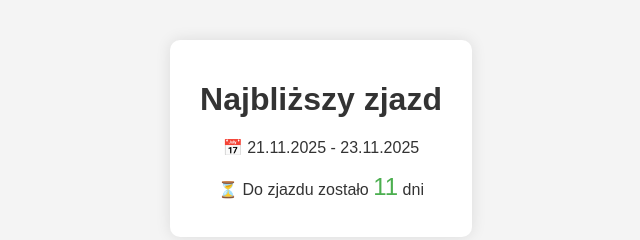
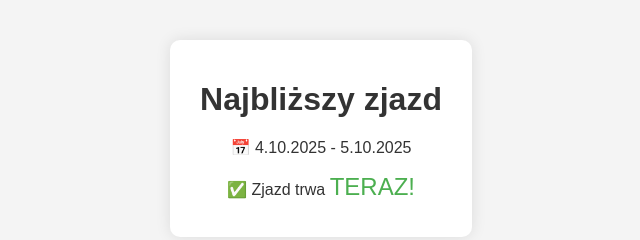
Before and after one commit to bAleksiejczuk/wse_calendar-, a plain HTML site: page index.html in a window 1280 px wide. Shown: the whole page, without its empty margins (319-959 px from the left). Drawn offline with Linux system fonts and the light colour scheme.

Commit message:
polish date

```diff
--- a/index.html
+++ b/index.html
@@ -46,9 +46,12 @@
     const csv = await response.text();
 
     const rows = csv.trim().split("\n").map(r => r.split(","));
-    //   const today = new Date();
-      const today = new Date(2025, 10, 10); // <- TEST: 5 października 2025
-      today.setHours(0,0,0,0);
+
+    // 🕒 DZISIAJ w polskiej strefie czasowej
+    const today = new Date(
+      new Date().toLocaleString("en-US", { timeZone: "Europe/Warsaw" })
+    );
+    today.setHours(0, 0, 0, 0);
 
     let next = null;
 
@@ -90,5 +93,7 @@
 
   findNextWeekend();
 </script>
+
+
 </body>
 </html>
```
Lines whose indentation alone changed are shown as unchanged.
